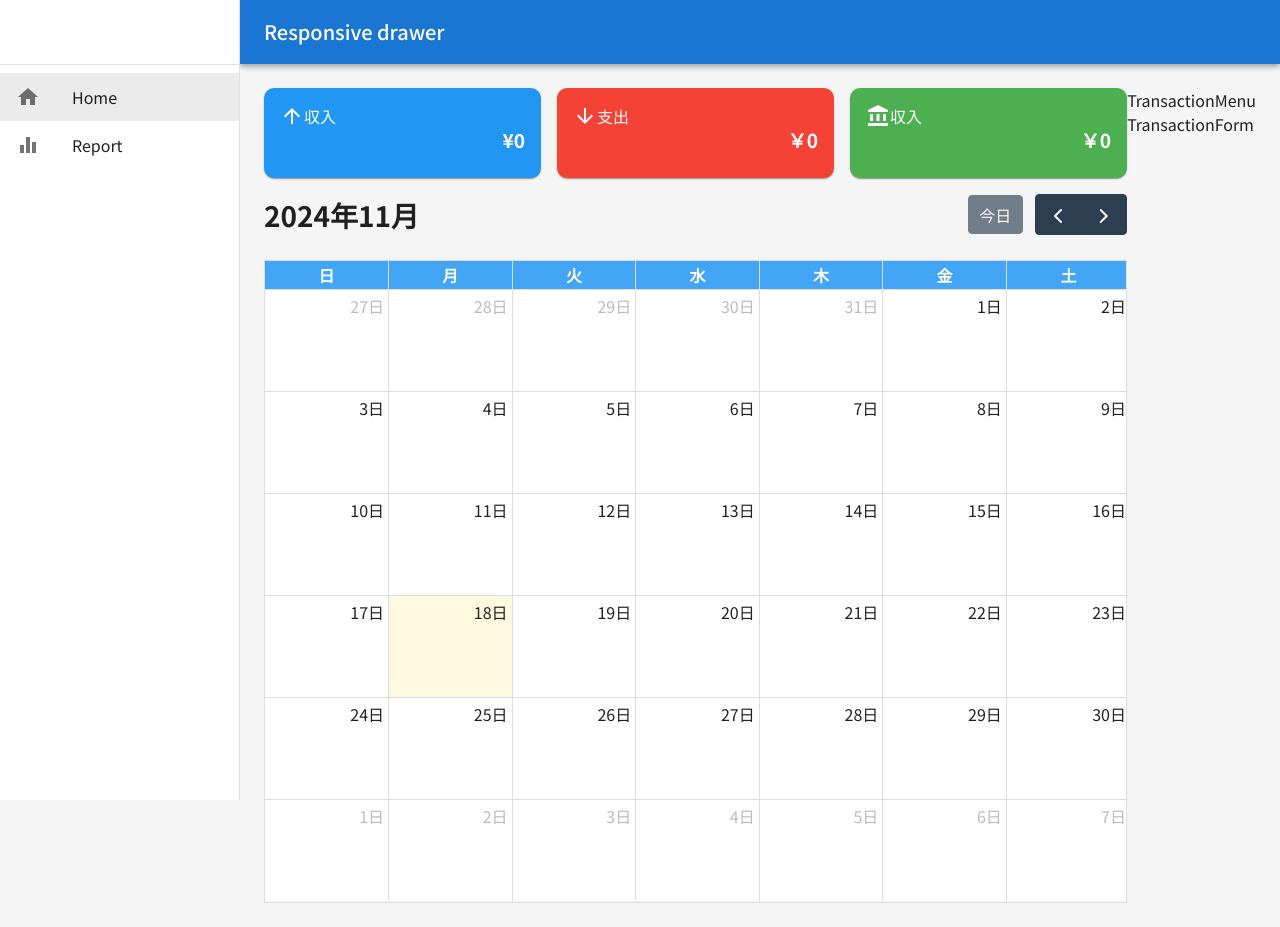
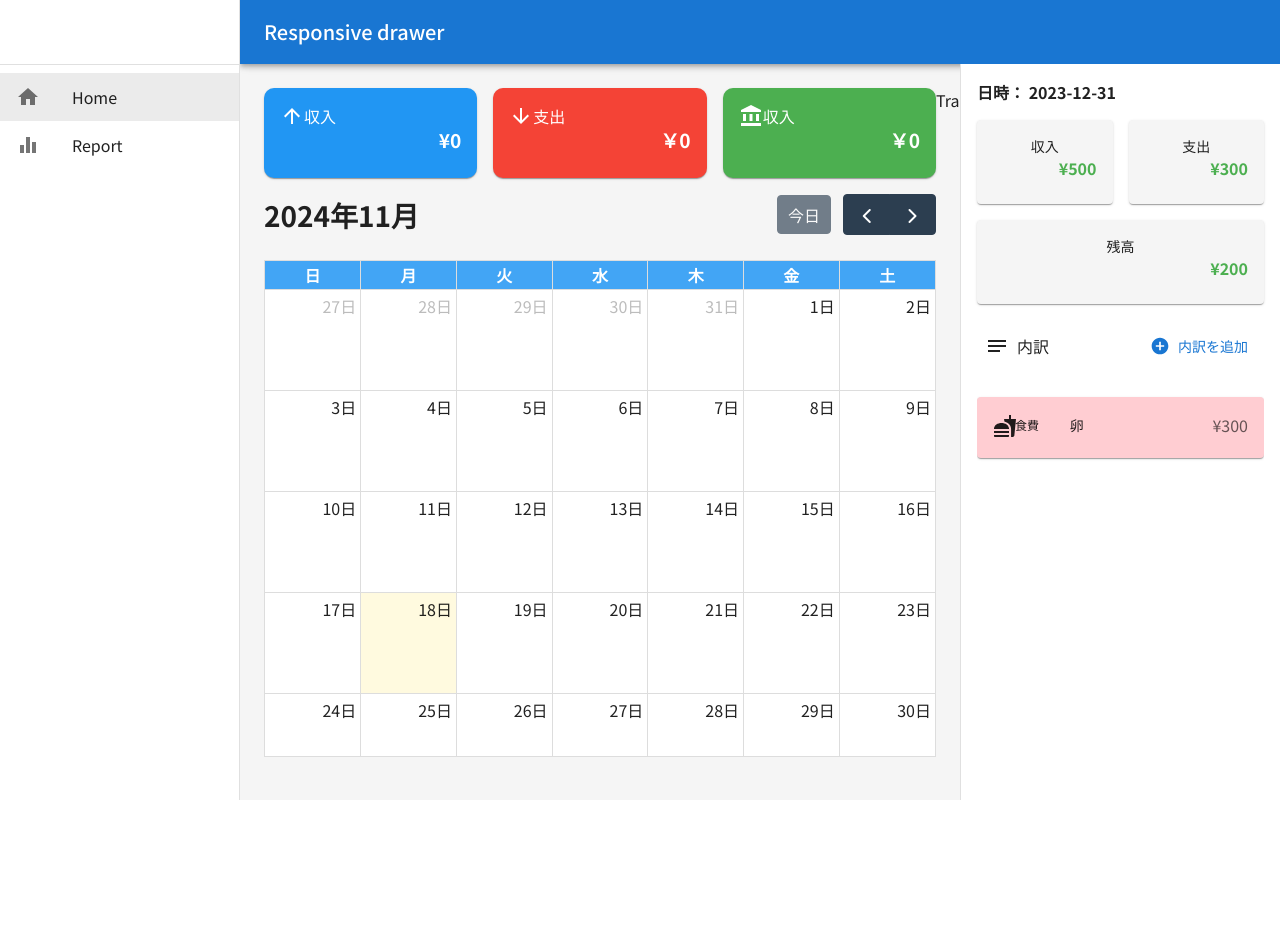
Before and after one commit to akimi1024/household, a React (Create React App) app: page / in a window 1280 px wide. After the commit the page ends 800 px from the top, so only its background shows below. Built offline with nearby package versions, Linux system fonts and the light colour scheme; no server answers; the database is empty.

Commit message:
メニューのUI作成

```diff
--- a/src/components/Calender.tsx
+++ b/src/components/Calender.tsx
@@ -54,6 +54,10 @@ const Calender = ({monthlyTransactions, setCurrentMonth}: CalenderProps) => {
     )
   }
 
+  /**
+   * 選択された月をセット
+   * @param dateSetInfo
+   */
   const handleDateSet = (dateSetInfo: DatesSetArg) => {
     setCurrentMonth(dateSetInfo.view.currentStart)
   }
--- /dev/null
+++ b/src/components/DailySummary.tsx
@@ -0,0 +1,78 @@
+import { Box, Card, CardContent, Grid, Typography } from "@mui/material";
+import React from "react";
+
+const DailySummary = () => {
+  return (
+    <Box>
+      <Grid container spacing={2}>
+        {/* 収入 */}
+        <Grid item xs={6} display={"flex"}>
+          <Card
+            sx={{ bgcolor: (theme) => theme.palette.grey[100], flexGrow: 1 }}
+          >
+            <CardContent>
+              <Typography variant="body2" noWrap textAlign="center">
+                収入
+              </Typography>
+              <Typography
+                textAlign="right"
+                fontWeight="fontWeightBold"
+                sx={{
+                  color: (theme) => theme.palette.balanceColor.main,
+                  wordBreak: "break-all"
+                }}
+              >
+                ¥500
+              </Typography>
+            </CardContent>
+          </Card>
+        </Grid>
+        {/* 支出 */}
+        <Grid item xs={6} display={"flex"}>
+          <Card
+            sx={{ bgcolor: (theme) => theme.palette.grey[100], flexGrow: 1 }}
+          >
+            <CardContent>
+              <Typography variant="body2" noWrap textAlign="center">
+                支出
+              </Typography>
+              <Typography
+                textAlign="right"
+                fontWeight="fontWeightBold"
+                sx={{
+                  color: (theme) => theme.palette.balanceColor.main,
+                  wordBreak: "break-all"
+                }}
+              >
+                ¥300
+              </Typography>
+            </CardContent>
+          </Card>
+        </Grid>
+        {/* 残高 */}
+        <Grid item xs={12} display={"flex"}>
+          <Card
+            sx={{ bgcolor: (theme) => theme.palette.grey[100], flexGrow: 1 }}
+          >
+            <CardContent>
+              <Typography variant="body2" noWrap textAlign="center">
+                残高
+              </Typography>
+              <Typography
+                textAlign="right"
+                fontWeight="fontWeightBold"
+                sx={{
+                  color: (theme) => theme.palette.balanceColor.main,
+                  wordBreak: "break-all"
+                }}
+              >
+                ¥200
+              </Typography>
+            </CardContent>
+          </Card>
+        </Grid>
+      </Grid>
+    </Box>
+  );
+};
+export default DailySummary;
--- a/src/components/TransactionMenu.tsx
+++ b/src/components/TransactionMenu.tsx
@@ -1,9 +1,120 @@
-import React from 'react'
-
+import {
+  Box,
+  Button,
+  Card,
+  CardActionArea,
+  CardContent,
+  Drawer,
+  Grid,
+  List,
+  ListItem,
+  Stack,
+  Typography,
+} from "@mui/material";
+import React from "react";
+//アイコン
+import NotesIcon from "@mui/icons-material/Notes";
+import AddCircleIcon from "@mui/icons-material/AddCircle";
+import FastfoodIcon from "@mui/icons-material/Fastfood";
+import DailySummary from "./DailySummary";
 const TransactionMenu = () => {
+  const menuDrawerWidth = 320;
   return (
-    <div>TransactionMenu</div>
-  )
-}
-
-export default TransactionMenu
+    <Drawer
+      sx={{
+        width: menuDrawerWidth,
+        "& .MuiDrawer-paper": {
+          width: menuDrawerWidth,
+          boxSizing: "border-box",
+          p: 2,
+          top: 64,
+          height: `calc(100% - 64px)`, // AppBarの高さを引いたビューポートの高さ
+        },
+      }}
+      variant={"permanent"}
+      anchor={"right"}
+    >
+      <Stack sx={{ height: "100%" }} spacing={2}>
+        <Typography fontWeight={"fontWeightBold"}>日時： 2023-12-31</Typography>
+        <DailySummary />
+        {/* 内訳タイトル&内訳追加ボタン */}
+        <Box
+          sx={{
+            display: "flex",
+            justifyContent: "space-between",
+            alignItems: "center",
+            p: 1,
+          }}
+        >
+          {/* 左側のメモアイコンとテキスト */}
+          <Box display="flex" alignItems="center">
+            <NotesIcon sx={{ mr: 1 }} />
+            <Typography variant="body1">内訳</Typography>
+          </Box>
+          {/* 右側の追加ボタン */}
+          <Button startIcon={<AddCircleIcon />} color="primary">
+            内訳を追加
+          </Button>
+        </Box>
+        <Box sx={{ flexGrow: 1, overflowY: "auto" }}>
+          <List aria-label="取引履歴">
+            <Stack spacing={2}>
+              <ListItem disablePadding>
+                <Card
+                  sx={{
+                    width: "100%",
+                    backgroundColor: (theme) =>
+                      theme.palette.expenseColor.light,
+                  }}
+                >
+                  <CardActionArea>
+                    <CardContent>
+                      <Grid
+                        container
+                        spacing={1}
+                        alignItems="center"
+                        wrap="wrap"
+                      >
+                        <Grid item xs={1}>
+                          {/* icon */}
+                          <FastfoodIcon />
+                        </Grid>
+                        <Grid item xs={2.5}>
+                          <Typography
+                            variant="caption"
+                            display="block"
+                            gutterBottom
+                          >
+                            食費
+                          </Typography>
+                        </Grid>
+                        <Grid item xs={4}>
+                          <Typography variant="body2" gutterBottom>
+                            卵
+                          </Typography>
+                        </Grid>
+                        <Grid item xs={4.5}>
+                          <Typography
+                            gutterBottom
+                            textAlign={"right"}
+                            color="text.secondary"
+                            sx={{
+                              wordBreak: "break-all",
+                            }}
+                          >
+                            ¥300
+                          </Typography>
+                        </Grid>
+                      </Grid>
+                    </CardContent>
+                  </CardActionArea>
+                </Card>
+              </ListItem>
+            </Stack>
+          </List>
+        </Box>
+      </Stack>
+    </Drawer>
+  );
+};
+export default TransactionMenu;
```
